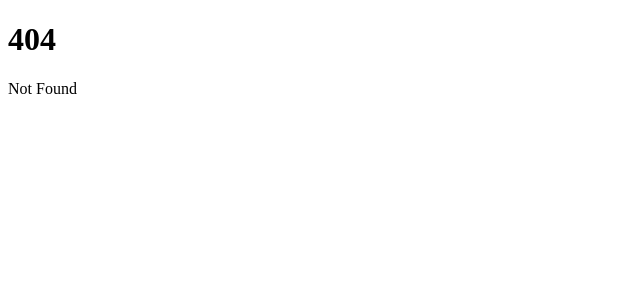
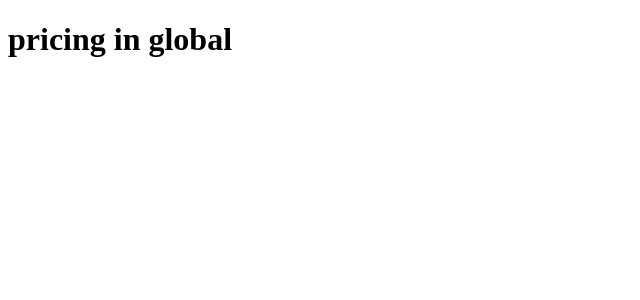
Before and after one commit to MdEstiakAhmed/learn-sveltekit, a SvelteKit app: page /pricing in a window 1280 px wide. Before the commit this address had no page. Shown: the top 300 px of the page, without its empty margins (0-640 px from the left). Built offline with nearby package versions, Linux system fonts and the light colour scheme.

Commit message:
Add files via upload

```diff
--- /dev/null
+++ b/src/routes/pricing/[[lang]]/+page.svelte
@@ -0,0 +1,7 @@
+<script>
+    import {page} from "$app/stores";
+    const lang = $page.params.lang;
+    console.log(lang);
+</script>
+
+<h1>pricing in {lang || "global"}</h1>
```
